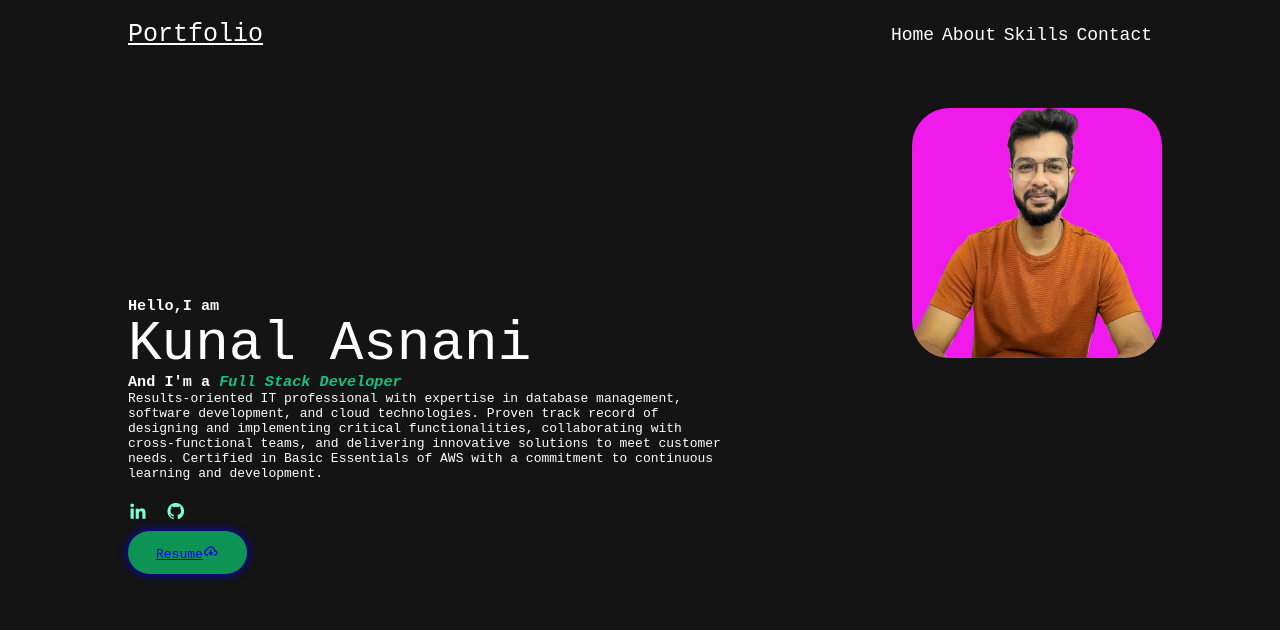
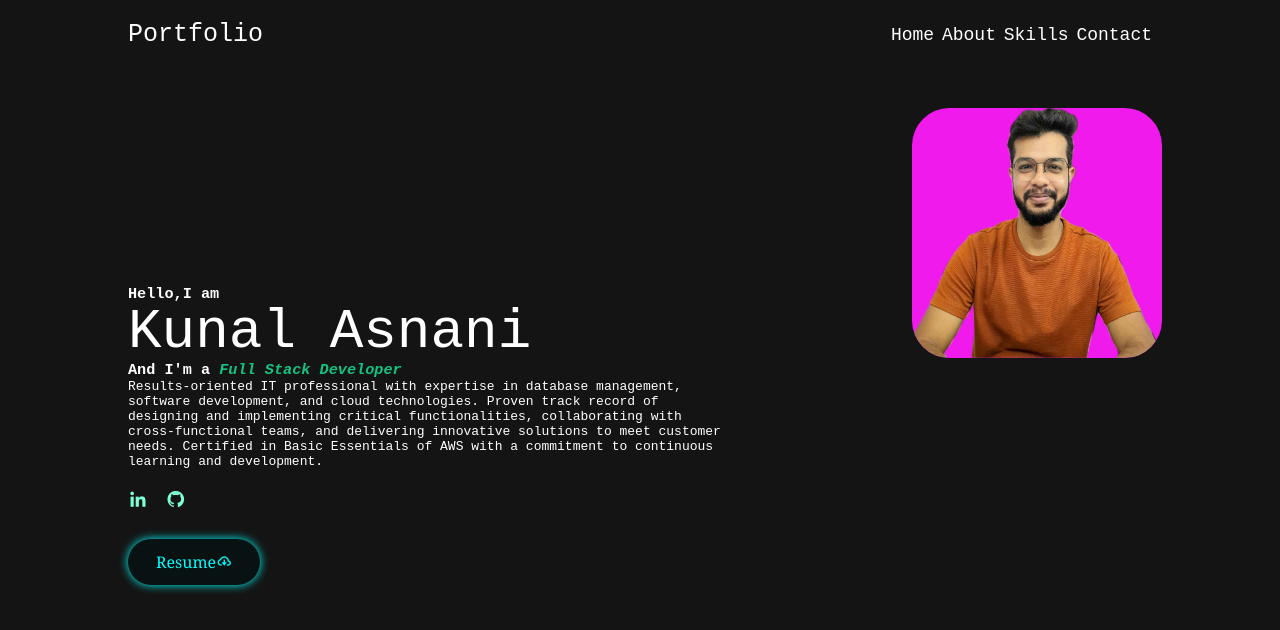
Before and after one commit to kunalasnani/Portfolio, a plain HTML site: page index.html in a window 1280 px wide. Drawn offline with nearby package versions, Linux system fonts and the light colour scheme.

Commit message:
Added animation to name and span tag

```diff
--- a/style.css
+++ b/style.css
@@ -26,6 +26,22 @@ body{
 .logo{
     font-size: 25px;
     color: rgb(255, 255, 255);
+    text-decoration: none;
+    font-weight: 800px;
+    cursor: pointer;
+
+}
+
+@keyframes slideRight{
+
+    0%{
+        transform: translateX(-100px);
+        opacity: 0;
+    }
+    100%{
+        transform: translateX(0px);
+        opacity: 1;
+    }
 }
 
 .navbar a{
@@ -54,6 +70,7 @@ body{
     font-size: 56px;
     font-weight: 500;
     margin: -3px 0;
+    animation: slideRight 4s ease forwards;
 
 }
 
@@ -61,6 +78,7 @@ body{
     font-weight: 700;
     font-style: italic;
     color: rgb(20, 195, 128);
+    animation: slideRight 5s ease forwards;
 }
 
 .home-content{
@@ -74,6 +92,7 @@ body{
     border-radius: 15%;
     margin-bottom: 400px;
     margin-right: -10px;
+
 }
 
 .social-media a{
@@ -87,12 +106,18 @@ body{
     color: aquamarine;
     text-decoration: none;
     border-top: 20px;
+
 }
 
 .btn {
     display: inline-block;
     padding: 12px 28px;
-    background-color:rgb(13, 147, 84) ;
+    border-color:rgb(26, 184, 110) ;
     border-radius: 40px;
     box-shadow: 0 0 10px;
+    text-decoration: none;
+    font-family: Georgia, 'Times New Roman', Times, serif;
+    background-color: rgb(8, 18, 19);
+    color: aqua;
+    margin-top: 20px;
 }
```
